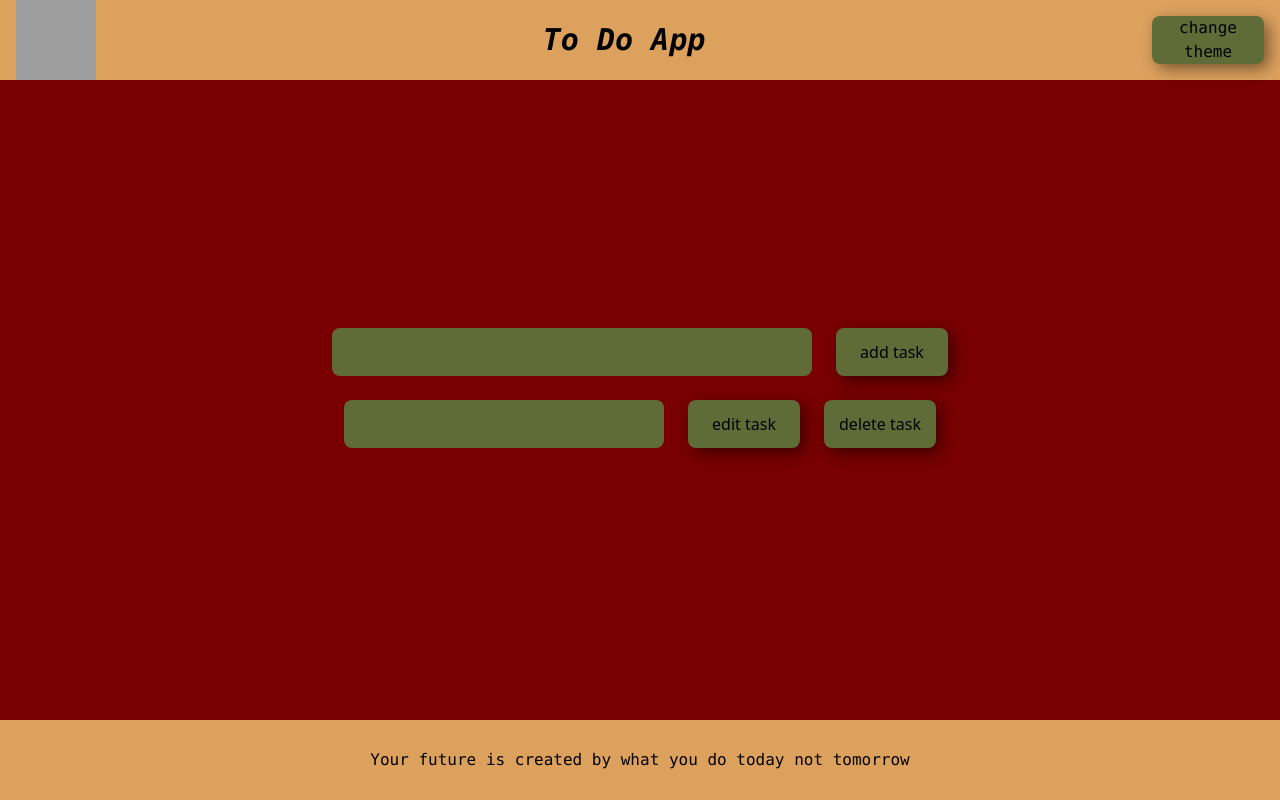
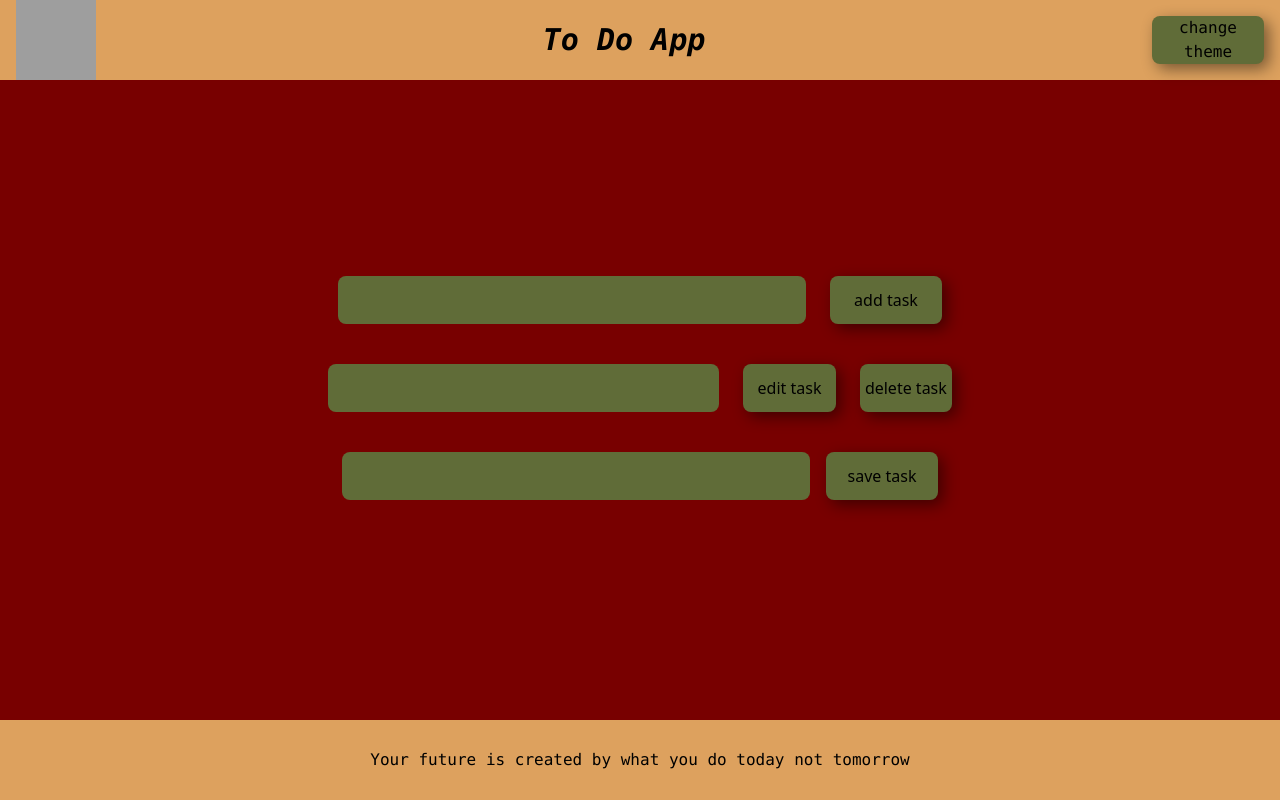
Before and after one commit to Hanieh-salehii/Advanced-FrontEnd-exercises, a React (Create React App) app: page / in a window 1280 px wide. Built offline with nearby package versions, Linux system fonts and the light colour scheme; grey boxes are pictures that could not be loaded.

Commit message:
making components

```diff
--- a/src/components/button/index.jsx
+++ b/src/components/button/index.jsx
@@ -2,7 +2,10 @@ import React from "react";
 const Button = ({ name }) => {
   return (
     <>
-      <button style={{boxShadow:"5px 5px 15px 0px rgba(0,0,0,0.46)"}} className=" w-28 h-12 rounded-lg flex justify-center items-center bg-light-green">
+      <button
+        style={{ boxShadow: "5px 5px 15px 0px rgba(0,0,0,0.46)" }}
+        className=" w-28 h-12 rounded-lg flex justify-center items-center bg-light-green"
+      >
         {name}
       </button>
     </>
--- /dev/null
+++ b/src/components/input/index.jsx
@@ -0,0 +1,11 @@
+import React from "react";
+const Input = ({ inputId }) => {
+  return (
+    <input
+      type="text"
+      id={inputId}
+      className="w-9/12 outline-0 bg-light-green rounded-lg flex justify-center items-center px-spacing-3"
+    />
+  );
+};
+export default Input;
--- a/src/components/main/add-item.jsx
+++ b/src/components/main/add-item.jsx
@@ -1,11 +1,12 @@
 import React from "react";
-import Button from "../button/index"
-const AddItem = () =>{
-    return(
-        <div className="flex flex-row justify-center w-1/2 gap-spacing-4 mb-spacing-4">
-            <input type="text" id="to-do-input" name="to-do-input" className="w-9/12 outline-0 bg-light-green rounded-lg flex justify-center items-center px-spacing-3"/>
-            <Button name="add task"/>
-        </div>
-    )
-}
+import Button from "../button/index";
+import Input from "../input";
+const AddItem = () => {
+  return (
+    <div className="flex flex-row justify-center p-spacing-2 w-full sm:w-3/4 md:w-1/2 gap-spacing-4 mb-spacing-4">
+      <Input inputId="add-input" />
+      <Button name="add task" />
+    </div>
+  );
+};
 export default AddItem;
--- a/src/components/main/edit-item.jsx
+++ b/src/components/main/edit-item.jsx
@@ -1,14 +1,10 @@
 import React from "react";
 import Button from "../button/index";
+import Input from "../input";
 const EditItem = () => {
   return (
-    <div className="flex flex-row justify-center w-1/2 gap-spacing-4 mb-spacing-4">
-      <input
-        type="text"
-        id="to-do-input"
-        name="to-do-input"
-        className="w-9/12 outline-0 bg-light-green rounded-lg flex justify-center items-center px-spacing-3"
-      />
+    <div className="flex flex-row justify-center p-spacing-2 w-full sm:w-3/4 md:w-1/2 gap-spacing-3 mb-spacing-4">
+      <Input inputId="edit-input" />
       <Button name="save task" />
     </div>
   );
--- a/src/components/main/todo-list.jsx
+++ b/src/components/main/todo-list.jsx
@@ -1,17 +1,17 @@
 import React from "react";
 import Button from "../button";
+import EditItem from "./edit-item";
+import Input from "../input";
 const ToDoList = () => {
   return (
-    <div className="flex flex-row justify-center w-1/2 mb-spacing-4 gap-spacing-4">
-      <input
-        type="text"
-        id="to-do-input"
-        name="to-do-input"
-        className="w-1/2 outline-0 bg-light-green rounded-lg flex justify-center items-center px-spacing-3"
-      />
-      <Button name="edit task"  />
-      <Button name="delete task" />
-    </div>
+    <>
+      <div className="flex flex-row justify-center p-spacing-2 w-full sm:w-3/4 md:w-1/2 mb-spacing-4 gap-spacing-4">
+        <Input inputId="list-input" />
+        <Button name="edit task" />
+        <Button name="delete task" />
+      </div>
+      <EditItem />
+    </>
   );
 };
 export default ToDoList;
```
